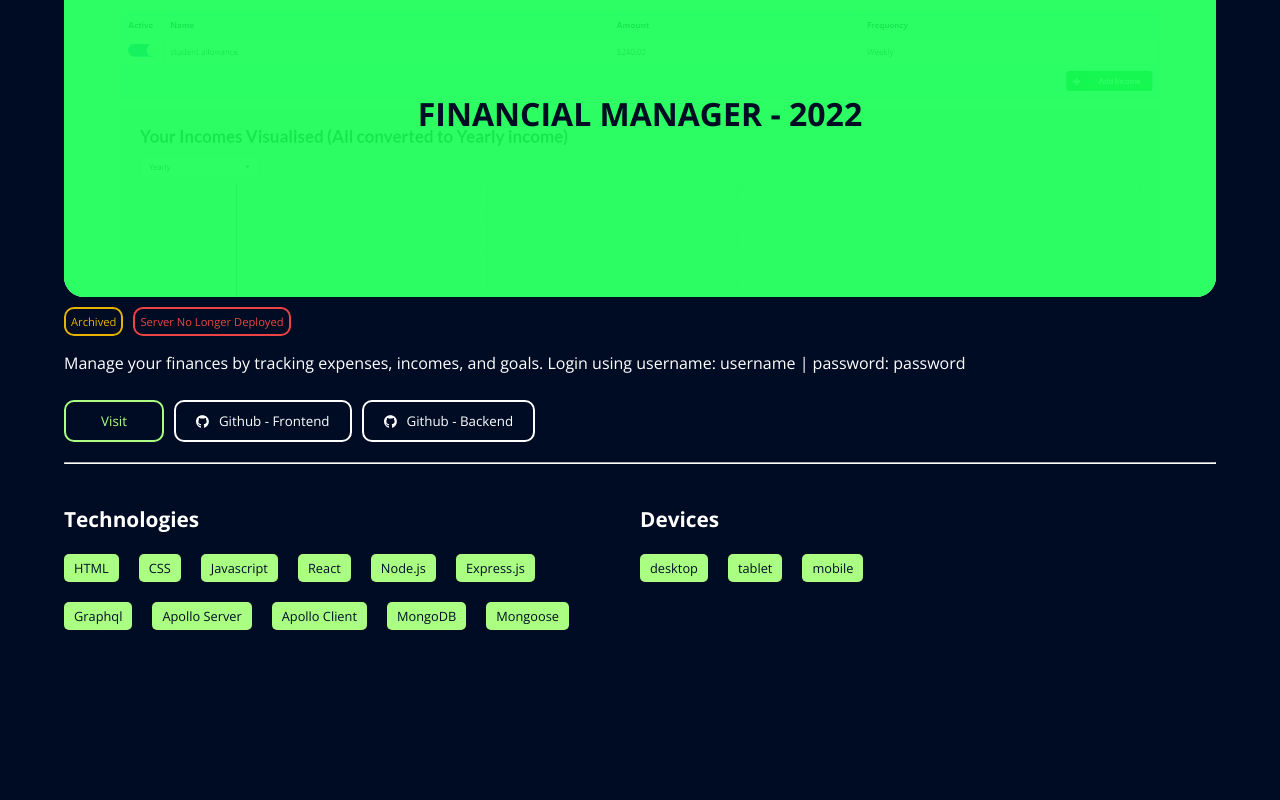
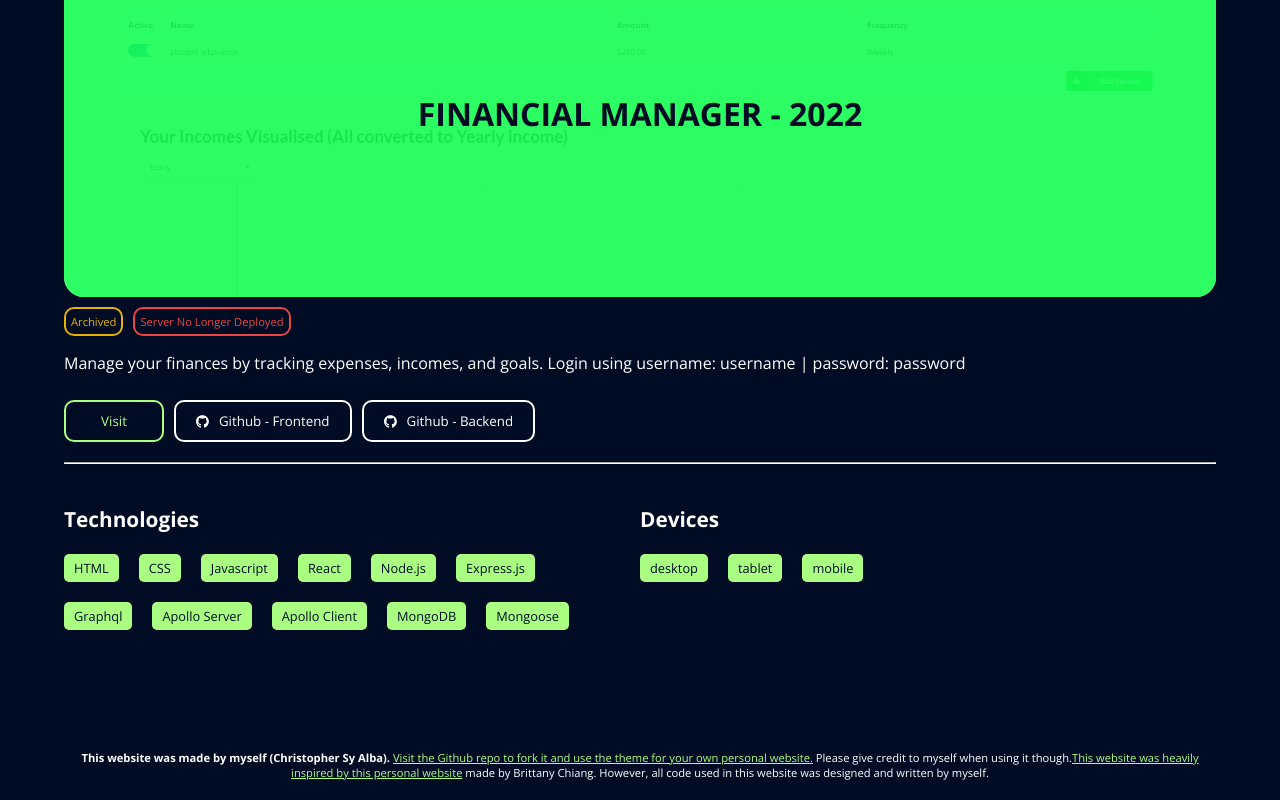
Before and after one commit to christopher-alba/personal-portfolio-v2, a React (Vite) app: page / in a window 1280 px wide. Shown: the part 8055-8855 px from the top of the page. Before the commit the page ends 8805 px from the top, so only its background shows below. Built offline with nearby package versions, Linux system fonts and the light colour scheme.

Commit message:
add footer

```diff
--- a/src/App.tsx
+++ b/src/App.tsx
@@ -8,6 +8,7 @@ import Landing from "./sections/Landing";
 import SocialLinks from "./components/SocialLinks";
 import Journey from "./sections/Journey";
 import Projects from "./sections/Projects";
+import Footer from "./components/Footer";
 
 const App = () => {
   const [selectedTheme, setSelectedTheme] = useState(themes.dark);
@@ -21,6 +22,7 @@ const App = () => {
       <About />
       <Journey />
       <Projects />
+      <Footer />
     </ThemeProvider>
   );
 };
--- /dev/null
+++ b/src/components/Footer/Footer.tsx
@@ -0,0 +1,43 @@
+import { faGithub } from "@fortawesome/free-brands-svg-icons";
+import { FontAwesomeIcon } from "@fortawesome/react-fontawesome";
+import React, { FC } from "react";
+import { PlainButton } from "../Button";
+import { Container } from "../Container";
+import { StyledLink } from "../StyledLink";
+import { MainDiv, SelfTribute } from "./styled";
+
+const Footer: FC = () => {
+  return (
+    <MainDiv>
+      <Container>
+        <SelfTribute>
+          <strong>
+            This website was made by myself (Christopher Sy Alba).
+          </strong>{" "}
+          <StyledLink
+            href="https://brittanychiang.com/ "
+            target="_blank"
+            rel="noopener noreferrer"
+            style={{ textDecoration: "underline" }}
+          >
+            Visit the Github repo to fork it and use the theme for your own
+            personal website.
+          </StyledLink>{" "}
+          Please give credit to myself when using it though.
+          <StyledLink
+            href="https://brittanychiang.com/ "
+            target="_blank"
+            rel="noopener noreferrer"
+            style={{ textDecoration: "underline" }}
+          >
+            This website was heavily inspired by this personal website
+          </StyledLink>{" "}
+          made by Brittany Chiang. However, all code used in this website was
+          designed and written by myself.
+        </SelfTribute>
+      </Container>
+    </MainDiv>
+  );
+};
+
+export default Footer;
--- /dev/null
+++ b/src/components/Footer/index.ts
@@ -0,0 +1,2 @@
+import Footer from "./Footer";
+export default Footer;
--- /dev/null
+++ b/src/components/Footer/styled.ts
@@ -0,0 +1,9 @@
+import styled from "styled-components";
+
+export const MainDiv = styled("div")`
+  margin-bottom: 20px;
+  text-align: center;
+`;
+export const SelfTribute = styled("p")`
+    font-size: 0.7rem;
+`;
```
